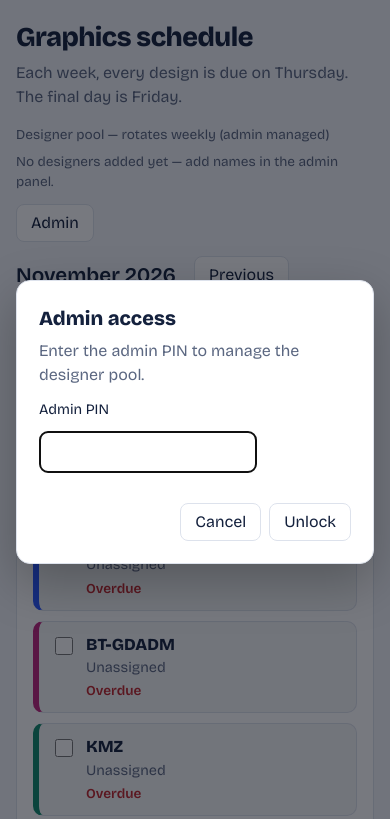
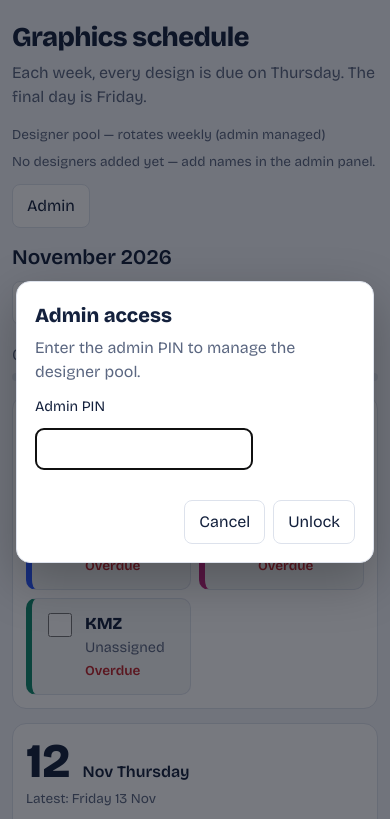
Before and after one commit to tdore482/graphics-schedule, a plain HTML site: page index.html in a window 390 px wide. Both pictures are taken after a click on the button "Admin". Shown: the top 819 px of the page. Drawn offline with nearby package versions, Linux system fonts and the light colour scheme.

Commit message:
Improve mobile layout and touch targets

```diff
--- a/index.html
+++ b/index.html
@@ -6,20 +6,20 @@
 <title>Graphics Schedule</title>
 <link rel="stylesheet" href="https://fonts.googleapis.com/css2?family=Bricolage+Grotesque:wght@400;600;800&display=swap">
 <style>
-:root{--bg:#f3f5f9;--card:#fff;--ink:#14213d;--mute:#5b6781;--line:#dde2ec;--p1:#2b59ff;--p2:#c0267f;--p3:#0f8b6d;--ok:#0f7a55;--warn:#a65d00;--bad:#c0262d;--tint:rgba(20,33,61,.04);color-scheme:light;box-sizing:border-box;padding-top:env(safe-area-inset-top,0px);padding-bottom:env(safe-area-inset-bottom,0px)}
+:root{--bg:#f3f5f9;--card:#fff;--ink:#14213d;--mute:#5b6781;--line:#dde2ec;--p1:#2b59ff;--p2:#c0267f;--p3:#0f8b6d;--ok:#0f7a55;--warn:#a65d00;--bad:#c0262d;--tint:rgba(20,33,61,.04);color-scheme:light;box-sizing:border-box}
 @media (prefers-color-scheme:dark){:root:not([data-theme="light"]){--bg:#0e131f;--card:#171e2e;--ink:#eef1f8;--mute:#9ba6bd;--line:#273049;--p1:#7c9bff;--p2:#f070b6;--p3:#3fd1a8;--ok:#4fd49b;--warn:#f0b04d;--bad:#ff7a80;--tint:rgba(255,255,255,.05);color-scheme:dark}}
 :root[data-theme="dark"]{--bg:#0e131f;--card:#171e2e;--ink:#eef1f8;--mute:#9ba6bd;--line:#273049;--p1:#7c9bff;--p2:#f070b6;--p3:#3fd1a8;--ok:#4fd49b;--warn:#f0b04d;--bad:#ff7a80;--tint:rgba(255,255,255,.05);color-scheme:dark}
 *,*::before,*::after{box-sizing:inherit}
-html{scroll-padding-top:env(safe-area-inset-top,0px)}
+html{scroll-padding-top:calc(env(safe-area-inset-top,0px) + 12px)}
 body{margin:0;background:var(--bg);color:var(--ink);font:16px/1.5 "Bricolage Grotesque",system-ui,-apple-system,"Segoe UI",Roboto,sans-serif}
-.wrap{max-width:860px;margin:0 auto;padding:22px 16px 56px}
+.wrap{max-width:860px;margin:0 auto;padding:calc(22px + env(safe-area-inset-top,0px)) calc(16px + env(safe-area-inset-right,0px)) calc(56px + env(safe-area-inset-bottom,0px)) calc(16px + env(safe-area-inset-left,0px))}
 h1{font-size:clamp(1.7rem,5.5vw,2.6rem);line-height:1.15;margin:0 0 8px;font-weight:800;letter-spacing:-.02em}
 .rule{color:var(--mute);margin:0 0 16px}
 .topbar{display:flex;flex-wrap:wrap;gap:12px;align-items:center;justify-content:space-between;margin:0 0 14px}
 .team{display:flex;flex-wrap:wrap;gap:8px}
-.chip{display:inline-flex;gap:8px;align-items:baseline;border:1px solid var(--line);border-left:5px solid var(--c);border-radius:999px;background:var(--card);padding:5px 12px;font-size:.9rem}
-.chip b{font-weight:600}
-.chip em{font-style:normal;color:var(--mute)}
+.chip{display:inline-flex;gap:8px;align-items:baseline;max-width:100%;border:1px solid var(--line);border-left:5px solid var(--c);border-radius:999px;background:var(--card);padding:5px 12px;font-size:.9rem}
+.chip b{font-weight:600;overflow-wrap:anywhere}
+.chip em{font-style:normal;color:var(--mute);white-space:nowrap}
 .note{color:var(--mute);font-size:.85rem;margin:0 0 12px}
 #adminBtn[aria-expanded="true"]{border-color:var(--p1);background:var(--tint)}
 .admin{border:1px solid var(--p1);border-radius:14px;background:var(--card);padding:16px;margin:0 0 18px}
@@ -29,9 +29,9 @@ h1{font-size:clamp(1.7rem,5.5vw,2.6rem);line-height:1.15;margin:0 0 8px;font-wei
 .addRow input{flex:1 1 180px;font:inherit;background:var(--card);color:var(--ink);border:1px solid var(--line);border-radius:8px;padding:6px 10px}
 .addRow input:focus{outline:2px solid var(--p1);outline-offset:1px}
 .rosterList{display:flex;flex-wrap:wrap;gap:8px;margin-top:10px}
-.pill{display:inline-flex;gap:6px;align-items:center;border:1px solid var(--line);border-left:5px solid var(--c);border-radius:999px;padding:4px 6px 4px 12px;background:var(--tint)}
-.pill b{font-weight:600}
-.pill button{padding:2px 8px;border-radius:999px;font-size:.85rem;line-height:1.4}
+.pill{display:inline-flex;gap:6px;align-items:center;max-width:100%;border:1px solid var(--line);border-left:5px solid var(--c);border-radius:999px;padding:4px 6px 4px 12px;background:var(--tint)}
+.pill b{font-weight:600;min-width:0;overflow-wrap:anywhere}
+.pill button{flex:none;padding:6px 12px;border-radius:999px;font-size:.85rem;line-height:1.4}
 .adminActions{display:flex;flex-wrap:wrap;gap:8px;margin-top:12px}
 .pinBox{display:grid;gap:8px;max-width:420px;border-top:1px solid var(--line);margin-top:14px;padding-top:14px}
 .pinBox h3{font-size:1rem;margin:0}
@@ -39,11 +39,11 @@ h1{font-size:clamp(1.7rem,5.5vw,2.6rem);line-height:1.15;margin:0 0 8px;font-wei
 .pinBox input{font:inherit;background:var(--card);color:var(--ink);border:1px solid var(--line);border-radius:8px;padding:6px 10px}
 .msg{min-height:1.2em;font-size:.85rem;color:var(--warn);margin:0}
 .msg.good{color:var(--ok)}
-.who{display:block;font-size:.9rem;font-style:normal}
+.who{display:block;font-size:.9rem;font-style:normal;overflow-wrap:anywhere}
 .who.empty{color:var(--mute)}
 .bar-row{display:flex;flex-wrap:wrap;align-items:center;gap:10px}
 .bar-row h2{font-size:1.3rem;margin:0 8px 0 0;min-width:9ch;font-weight:600}
-button{font:inherit;color:var(--ink);background:var(--card);border:1px solid var(--line);border-radius:8px;padding:6px 14px;cursor:pointer}
+button{font:inherit;color:var(--ink);background:var(--card);border:1px solid var(--line);border-radius:8px;padding:8px 14px;min-height:40px;touch-action:manipulation;cursor:pointer}
 button:hover{border-color:var(--p1)}
 button:focus-visible,.tile:focus-within{outline:2px solid var(--p1);outline-offset:2px}
 .sum{margin:18px 0 0;color:var(--mute)}
@@ -57,7 +57,7 @@ button:focus-visible,.tile:focus-within{outline:2px solid var(--p1);outline-offs
 .tiles{display:grid;grid-template-columns:repeat(auto-fit,minmax(160px,1fr));gap:10px;align-content:start}
 .tile{display:flex;gap:10px;align-items:flex-start;border:1px solid var(--line);border-left:6px solid var(--c);border-radius:10px;padding:10px 12px;cursor:pointer;background:var(--tint)}
 .tile.done{background:color-mix(in srgb,var(--c) 14%,transparent)}
-.tile input{margin-top:5px;width:18px;height:18px;accent-color:var(--c)}
+.tile input{flex:none;margin-top:5px;width:20px;height:20px;accent-color:var(--c)}
 .tile b{display:block;font-size:1.05rem}
 .tile small{font-size:.85rem}
 .mute{color:var(--mute)}.ok{color:var(--ok)}.warn{color:var(--warn)}.bad{color:var(--bad)}
@@ -69,7 +69,22 @@ dialog p{margin:0 0 12px;color:var(--mute)}
 dialog label{display:grid;gap:6px;font-size:.9rem;margin-bottom:10px}
 dialog input{font:inherit;background:var(--card);color:var(--ink);border:1px solid var(--line);border-radius:8px;padding:8px 10px}
 dialog .dlg-actions{display:flex;justify-content:flex-end;gap:8px;margin-top:14px}
-@media (max-width:560px){.week{grid-template-columns:1fr}.date{display:flex;flex-wrap:wrap;align-items:baseline;gap:4px 12px}.last{margin:0;width:100%}}
+@media (max-width:560px){
+  .wrap{padding-left:calc(12px + env(safe-area-inset-left,0px));padding-right:calc(12px + env(safe-area-inset-right,0px))}
+  .week{grid-template-columns:1fr;gap:12px;padding:13px}
+  .date{display:flex;flex-wrap:wrap;align-items:baseline;gap:4px 12px}
+  .last{margin:0;width:100%}
+  .tiles{gap:8px}
+  .tile{padding:12px}
+  .tile input{width:24px;height:24px;margin-top:2px}
+  .admin{padding:13px}
+  .adminActions button{flex:1 1 auto}
+  .pill button{min-height:36px;padding:6px 14px}
+  button{min-height:44px}
+  .bar-row{gap:8px}
+  .bar-row h2{width:100%;min-width:0;margin:0}
+  dialog{padding:18px}
+}
 </style>
 </head>
 <body>
```
